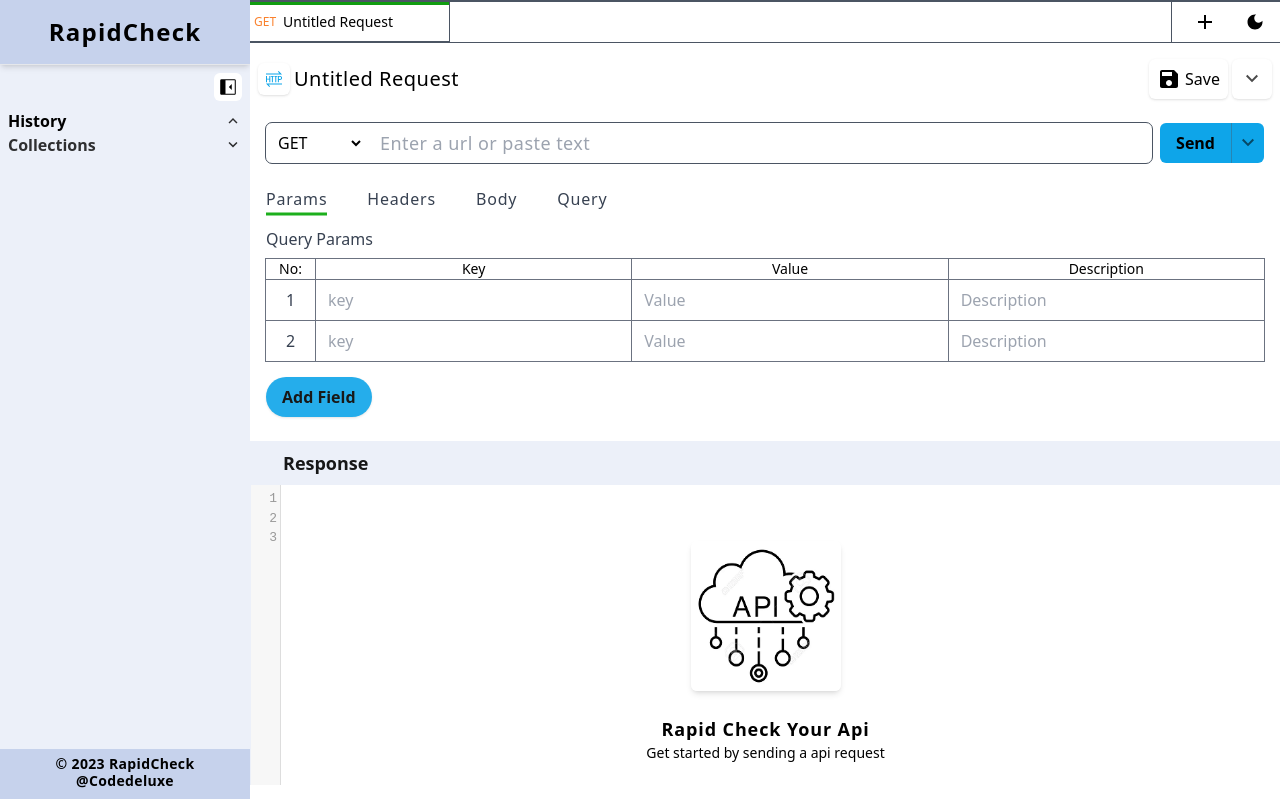
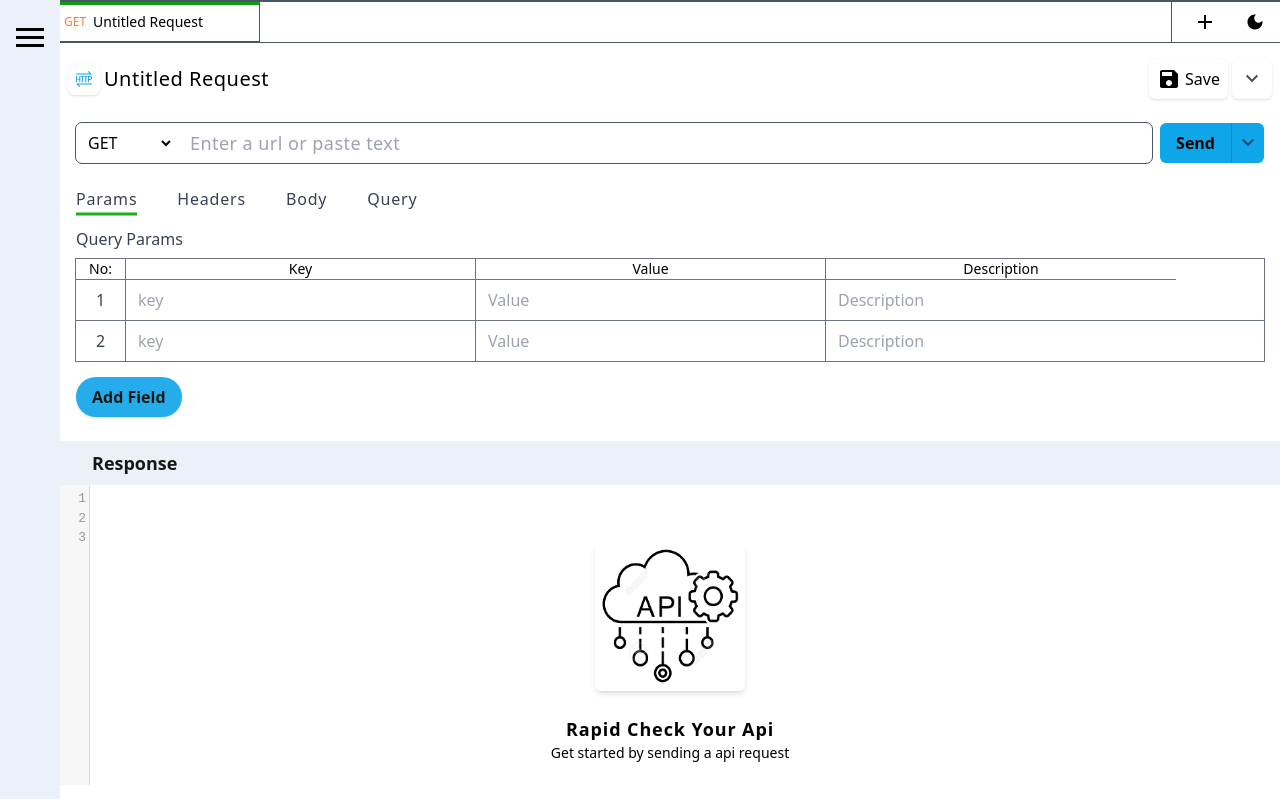
Before and after one commit to medmaha/rapidcheck, an Angular app: page / in a window 1280 px wide. Built offline with nearby package versions, Linux system fonts and the light colour scheme.

Commit message:
enhacing ui

```diff
--- a/src/app/app.component.ts
+++ b/src/app/app.component.ts
@@ -12,7 +12,7 @@
     constructor(private _mainService: MainService) {}
 
     leftPanelSize = '60px';
-    fullSpace = true;
+    fullSpace = false;
 
     ngOnInit(): void {
         this._mainService.init();
```
